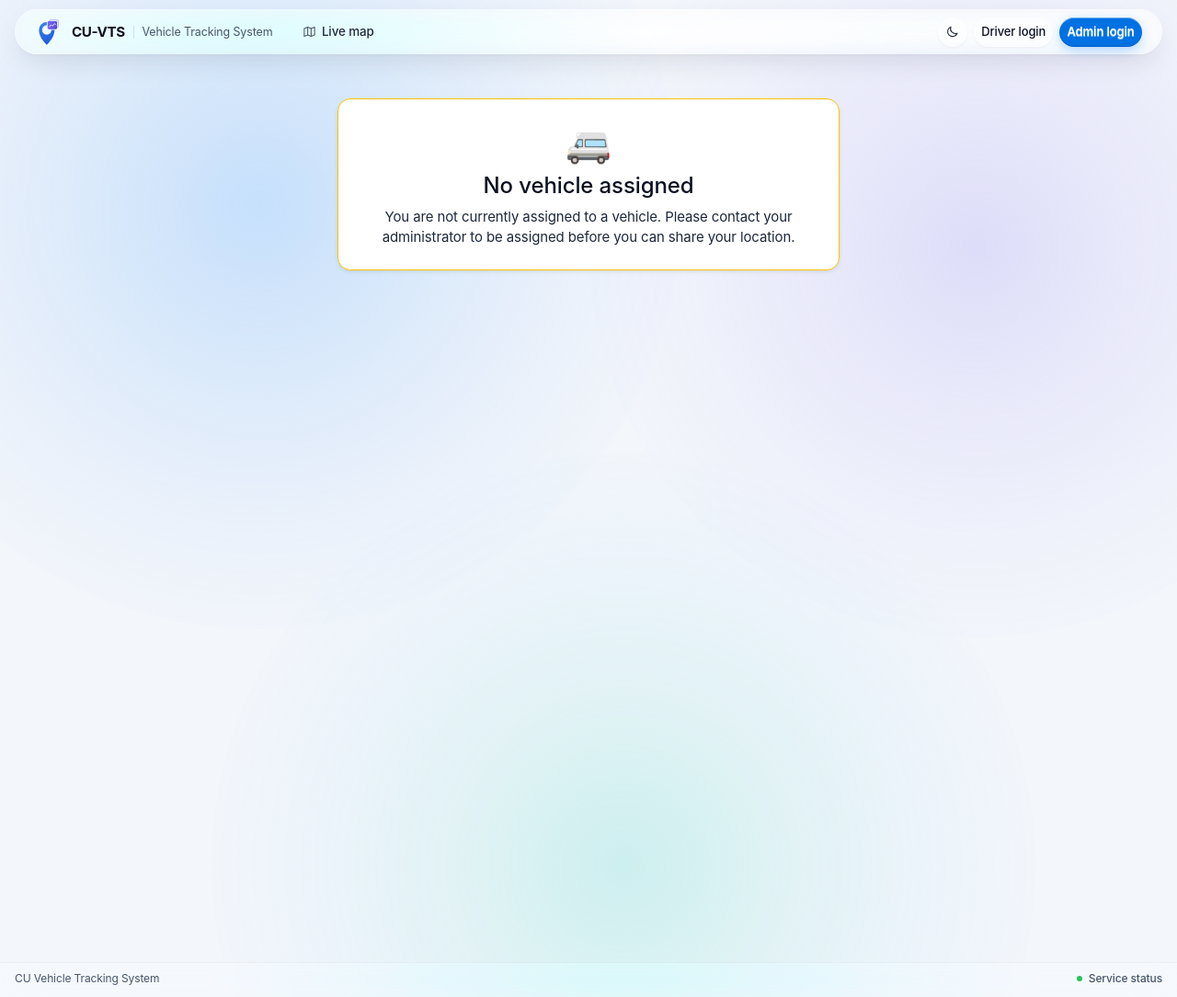
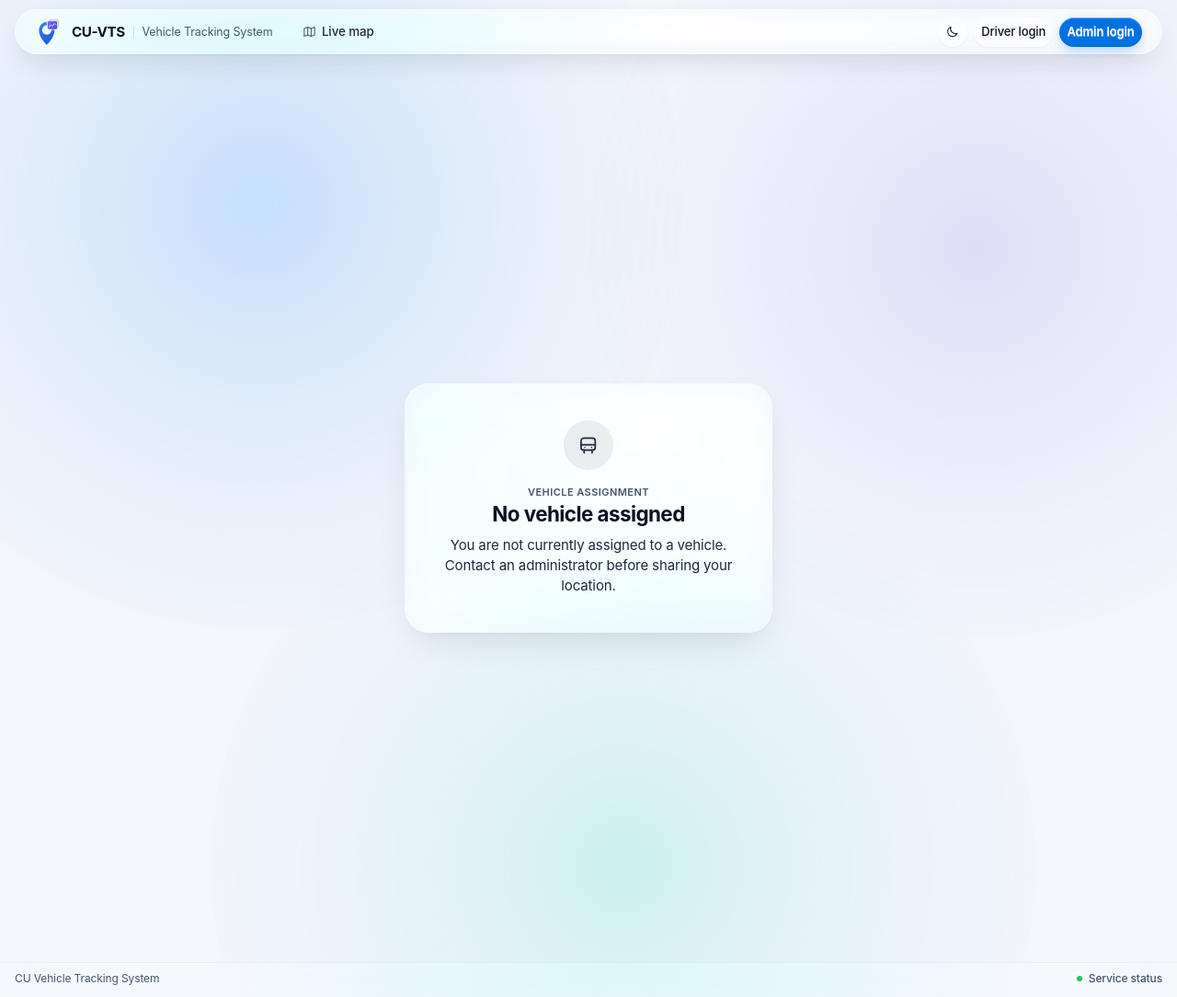
Before and after one commit to nayeem763/VTS_demo, a Django app: template templates/tracker/tracker.html in a window 1280 px wide. Shown: the whole page at 92% size. Run offline with Django 5.2, Linux system fonts and the light colour scheme; the template is opened without the code that fills it, so the values that code supplies are empty; some libraries are stand-ins or nearby versions.

Commit message:
feat(tracker): redesign driver GPS broadcaster with tactile power button and Liquid Glass telemetry cards

```diff
--- a/templates/tracker/tracker.html
+++ b/templates/tracker/tracker.html
@@ -4,78 +4,85 @@
 {% block nav_tracker %}active{% endblock %}
 
 {% block content %}
-<div class="row justify-content-center">
-  <div class="col-12 col-md-8 col-lg-6">
-    {% if assigned_vehicle %}
-      <div id="tracker"
-           data-endpoint="{% url 'api:location-create' %}"
-           data-interval="5000">
-        <div class="text-center mb-3">
-          <h1 class="h4 mb-0">{{ assigned_vehicle.bus_number }}</h1>
-          <div class="text-muted">{{ assigned_vehicle.route_label|default:"No route label" }}</div>
-        </div>
+<div class="vts-content-shell">
+  {% if assigned_vehicle %}
+    <section id="tracker" data-endpoint="{% url 'api:location-create' %}" data-interval="5000" aria-labelledby="tracker-title">
+      <header class="vts-page-heading">
+        <p class="vts-page-kicker">Driver console</p>
+        <h1 id="tracker-title">{{ assigned_vehicle.bus_number }}</h1>
+        <p class="vts-route-chip">{{ assigned_vehicle.route_label|default:"No route label" }}</p>
+      </header>
 
-        <div id="status-card" class="card shadow-sm mb-3">
-          <div class="card-body text-center">
-            <div class="text-uppercase small text-muted">Status</div>
-            <div id="tracker-state" class="h5 mb-3">Not sharing</div>
-            <button id="toggle-btn" type="button" class="btn btn-success tracker-power mx-auto d-block">
-              Start sharing
-            </button>
+      <div id="status-card" class="card tracker-stage">
+        <div class="card-body text-center">
+          <div class="tracker-power-wrap">
+            <button id="toggle-btn" type="button" class="btn btn-success tracker-power">Start sharing</button>
           </div>
-        </div>
-
-        <div id="tracker-error" class="alert alert-warning d-none" role="alert"></div>
-
-        <div class="card shadow-sm">
-          <div class="card-body">
-            <div class="row text-center g-3">
-              <div class="col-6">
-                <div class="small text-muted">Coordinates</div>
-                <div id="coords" class="tracker-metric">—</div>
-              </div>
-              <div class="col-6">
-                <div class="small text-muted">Accuracy</div>
-                <div id="accuracy" class="tracker-metric">—</div>
-              </div>
-              <div class="col-6">
-                <div class="small text-muted">Speed</div>
-                <div id="speed" class="tracker-metric">—</div>
-              </div>
-              <div class="col-6">
-                <div class="small text-muted">Last sent</div>
-                <div id="last-sent" class="tracker-metric">—</div>
-              </div>
-              <div class="col-12">
-                <div class="small text-muted">Fixes sent this session</div>
-                <div id="sent-count" class="tracker-metric">0</div>
-              </div>
-            </div>
+          <div class="tracker-state-header">
+            <span class="tracker-state-dot" aria-hidden="true"></span>
+            <span class="tracker-state-label">Location sharing</span>
           </div>
-        </div>
-
-        <p class="small text-muted mt-3 mb-0">
-          Keep this page open while driving. Your location is only shared while
-          sharing is on, and stops the moment you log out.
-        </p>
-      </div>
-    {% else %}
-      <div class="card border-warning shadow-sm mt-4">
-        <div class="card-body text-center p-4">
-          <div class="display-6 mb-2" aria-hidden="true">🚐</div>
-          <h1 class="h4">No vehicle assigned</h1>
-          <p class="text-muted mb-0">
-            You are not currently assigned to a vehicle. Please contact your
-            administrator to be assigned before you can share your location.
-          </p>
+          <div id="tracker-state" aria-live="polite">Not sharing</div>
+          <p class="tracker-hint">Tap the button to start or stop broadcasting your bus position.</p>
         </div>
       </div>
-    {% endif %}
-  </div>
+
+      <div id="tracker-error" class="alert alert-warning d-none mt-3" role="alert"></div>
+
+      <section class="card tracker-metrics-card" aria-label="Location details">
+        <dl class="tracker-metrics">
+          <div>
+            <dt>Coordinates</dt>
+            <dd id="coords">—</dd>
+          </div>
+          <div>
+            <dt>Accuracy</dt>
+            <dd id="accuracy">—</dd>
+          </div>
+          <div>
+            <dt>Speed</dt>
+            <dd id="speed">—</dd>
+          </div>
+          <div>
+            <dt>Last sent</dt>
+            <dd id="last-sent">—</dd>
+          </div>
+          <div>
+            <dt>Fixes sent this session</dt>
+            <dd id="sent-count">0</dd>
+          </div>
+        </dl>
+      </section>
+
+      <p class="tracker-safety-note">
+        <svg class="vts-ui-icon" width="15" height="15" viewBox="0 0 24 24" fill="none" stroke="currentColor" stroke-width="1.75" stroke-linecap="round" stroke-linejoin="round" aria-hidden="true">
+          <circle cx="12" cy="12" r="9"/>
+          <path d="M12 16v-4M12 8h.01"/>
+        </svg>
+        <span>Keep this page open while driving. Your location is shared only while sharing is on and stops immediately when you log out.</span>
+      </p>
+    </section>
+  {% else %}
+    <section class="card vts-empty-state" aria-labelledby="no-vehicle-title">
+      <div class="card-body">
+        <div class="vts-empty-symbol" aria-hidden="true">
+          <svg width="24" height="24" viewBox="0 0 24 24" fill="none" stroke="currentColor" stroke-width="1.75" stroke-linecap="round" stroke-linejoin="round">
+            <rect x="4" y="3.5" width="16" height="13.5" rx="3"/>
+            <path d="M4 11h16M7.5 17v3M16.5 17v3"/>
+            <circle cx="8.25" cy="14" r=".75" fill="currentColor" stroke="none"/>
+            <circle cx="15.75" cy="14" r=".75" fill="currentColor" stroke="none"/>
+          </svg>
+        </div>
+        <p class="vts-auth-kicker">Vehicle assignment</p>
+        <h1 id="no-vehicle-title">No vehicle assigned</h1>
+        <p class="text-muted mb-0">You are not currently assigned to a vehicle. Contact an administrator before sharing your location.</p>
+      </div>
+    </section>
+  {% endif %}
 </div>
 {% endblock %}
 
 {% block body_js %}
-<script src="{% static 'js/vts-common.js' %}"></script>
-<script src="{% static 'js/tracker.js' %}"></script>
+<script src="{% static 'js/vts-common.js' %}?v=vts-ui-7"></script>
+<script src="{% static 'js/tracker.js' %}?v=vts-ui-7"></script>
 {% endblock %}
```
